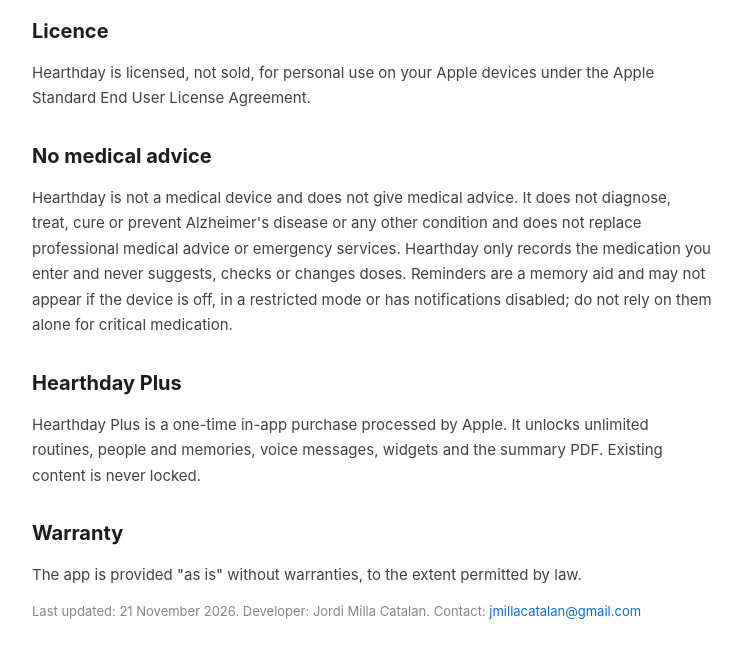
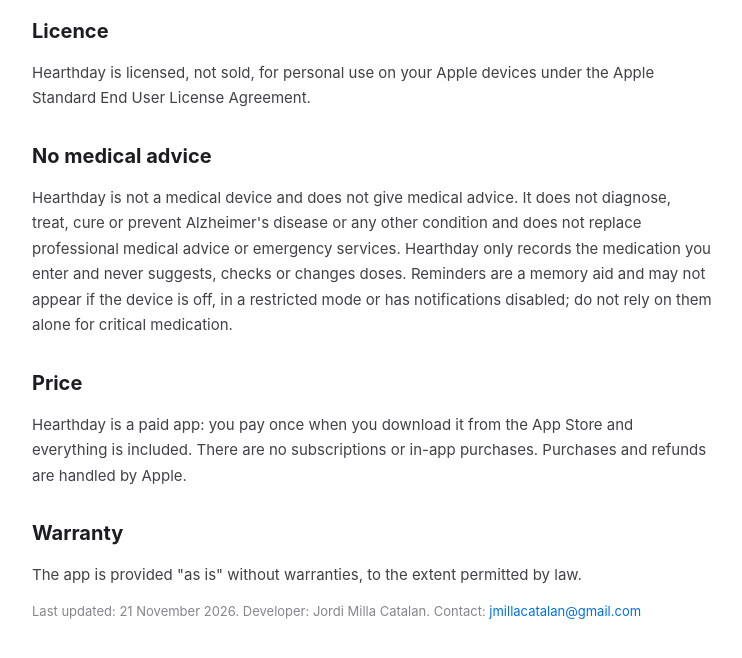
Before and after one commit to jordimilla/legal, a plain HTML site: page hearthday/terms-of-use.html in a window 1280 px wide. Shown: the part 126-784 px from the top of the page, without its empty margins (268-1010 px from the left). Drawn offline with Linux system fonts and the light colour scheme.

Commit message:
Hearthday: paid app with everything included, no in-app purchase

```diff
--- a/hearthday/terms-of-use.html
+++ b/hearthday/terms-of-use.html
@@ -22,7 +22,7 @@
 
 <h1>Terms of Use</h1><h2>Licence</h2><p>Hearthday is licensed, not sold, for personal use on your Apple devices under the Apple Standard End User License Agreement.</p>
 <h2>No medical advice</h2><p>Hearthday is not a medical device and does not give medical advice. It does not diagnose, treat, cure or prevent Alzheimer's disease or any other condition and does not replace professional medical advice or emergency services. Hearthday only records the medication you enter and never suggests, checks or changes doses. Reminders are a memory aid and may not appear if the device is off, in a restricted mode or has notifications disabled; do not rely on them alone for critical medication.</p>
-<h2>Hearthday Plus</h2><p>Hearthday Plus is a one-time in-app purchase processed by Apple. It unlocks unlimited routines, people and memories, voice messages, widgets and the summary PDF. Existing content is never locked.</p>
+<h2>Price</h2><p>Hearthday is a paid app: you pay once when you download it from the App Store and everything is included. There are no subscriptions or in-app purchases. Purchases and refunds are handled by Apple.</p>
 <h2>Warranty</h2><p>The app is provided "as is" without warranties, to the extent permitted by law.</p><p class="date">Last updated: 21 November 2026. Developer: Jordi Milla Catalan. Contact: <a href="mailto:jmillacatalan@gmail.com">jmillacatalan@gmail.com</a></p>
     </div>
 </body>
```
Also changed, not shown: hearthday/privacy-policy.html (+1 -1 lines).
